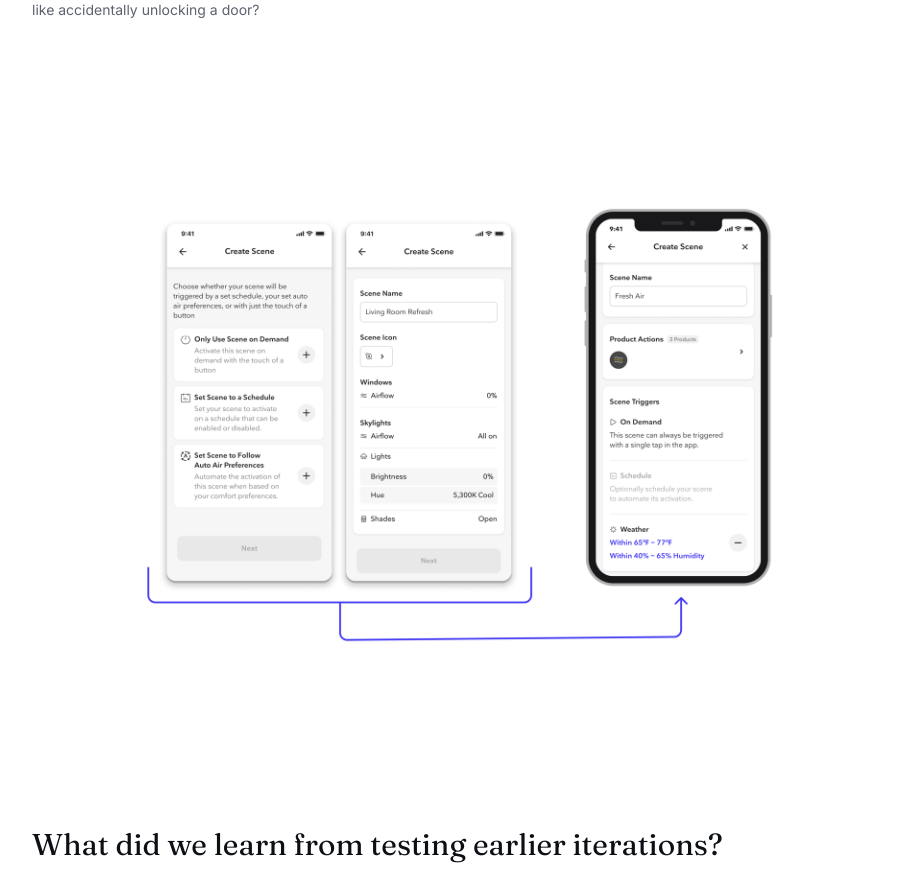
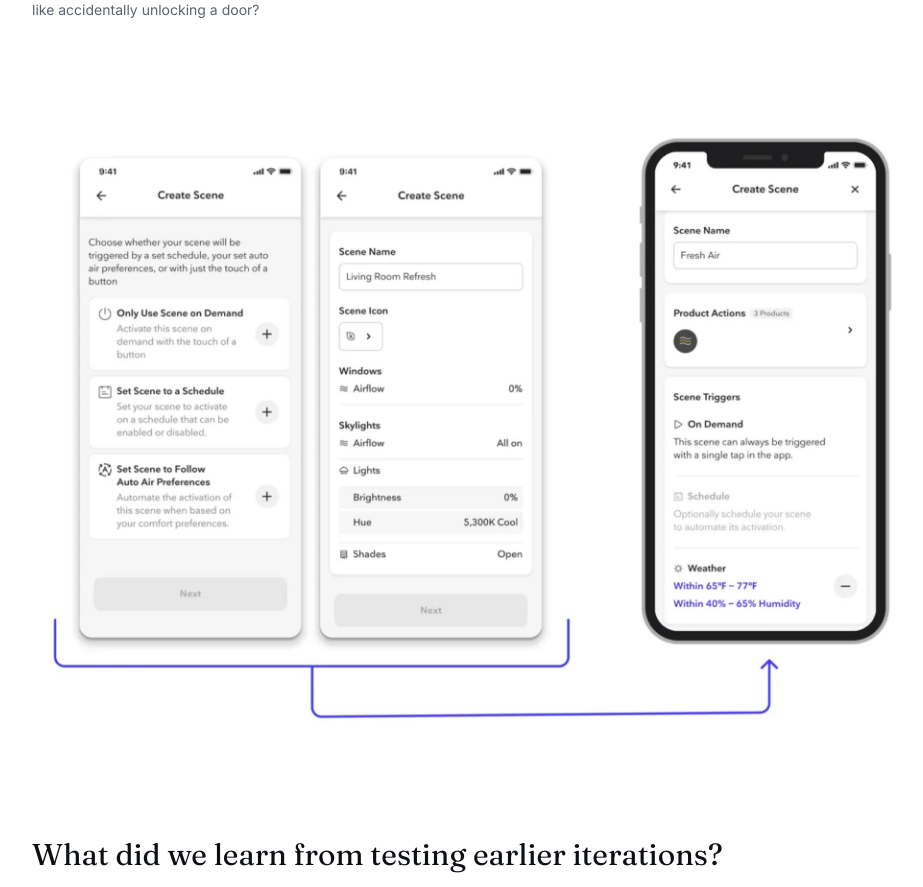
Before and after one commit to amywisegarver/amywisegarver.com, a Next.js app: page /work/scenes-automations in a window 1280 px wide. Shown: the part 4300-5187 px from the top of the page, without its empty margins (288-1211 px from the left). Built offline with nearby package versions, Linux system fonts and the light colour scheme.

Commit message:
Swap flow diagram for before/after image above testing-iterations section
Co-Authored-By: Claude Sonnet 5 <noreply@anthropic.com>

```diff
--- a/src/components/CaseStudyBlocks.tsx
+++ b/src/components/CaseStudyBlocks.tsx
@@ -16,7 +16,7 @@ const DIMENSIONS: Record<string, { w: number; h: number }> = {
   "/images/scenes/decision-2.png": { w: 1080, h: 1920 },
   "/images/scenes/decision-3.png": { w: 1080, h: 1920 },
   "/images/scenes/decision-4.png": { w: 1080, h: 1920 },
-  "/images/scenes/create-scene-flow.png": { w: 1800, h: 1212 },
+  "/images/scenes/create-scene-before-after.png": { w: 1800, h: 1232 },
   "/images/window-tool/shot-1.jpeg": { w: 592, h: 631 },
 };
 
--- a/src/lib/projects.ts
+++ b/src/lib/projects.ts
@@ -143,7 +143,7 @@ export const projects: Project[] = [
       },
       {
         type: "image",
-        src: "/images/scenes/create-scene-flow.png",
+        src: "/images/scenes/create-scene-before-after.png",
         full: true,
         plain: true,
       },
```
Also changed, not shown: public/images/scenes/create-scene-before-after.png (added), public/images/scenes/create-scene-flow.png (deleted).
